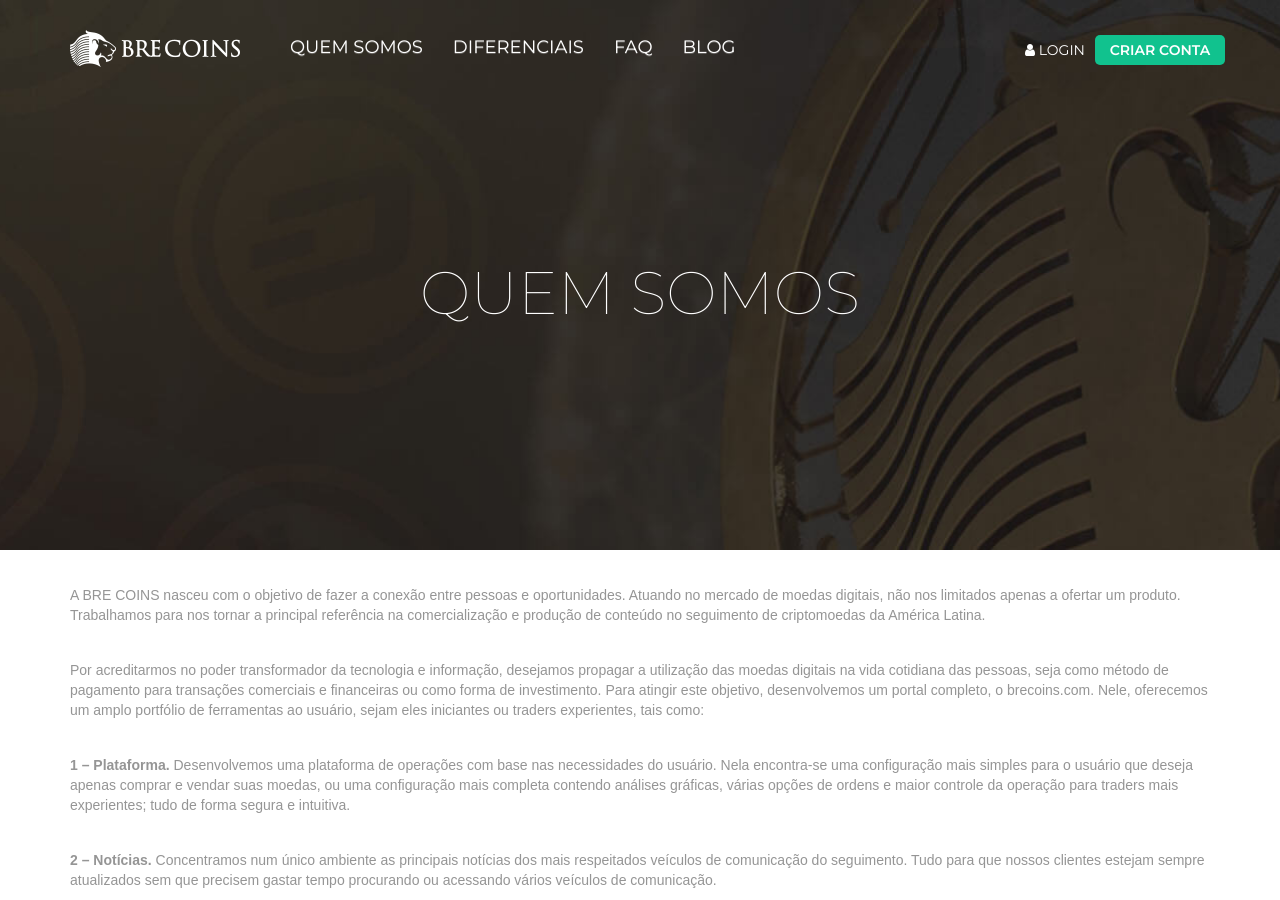
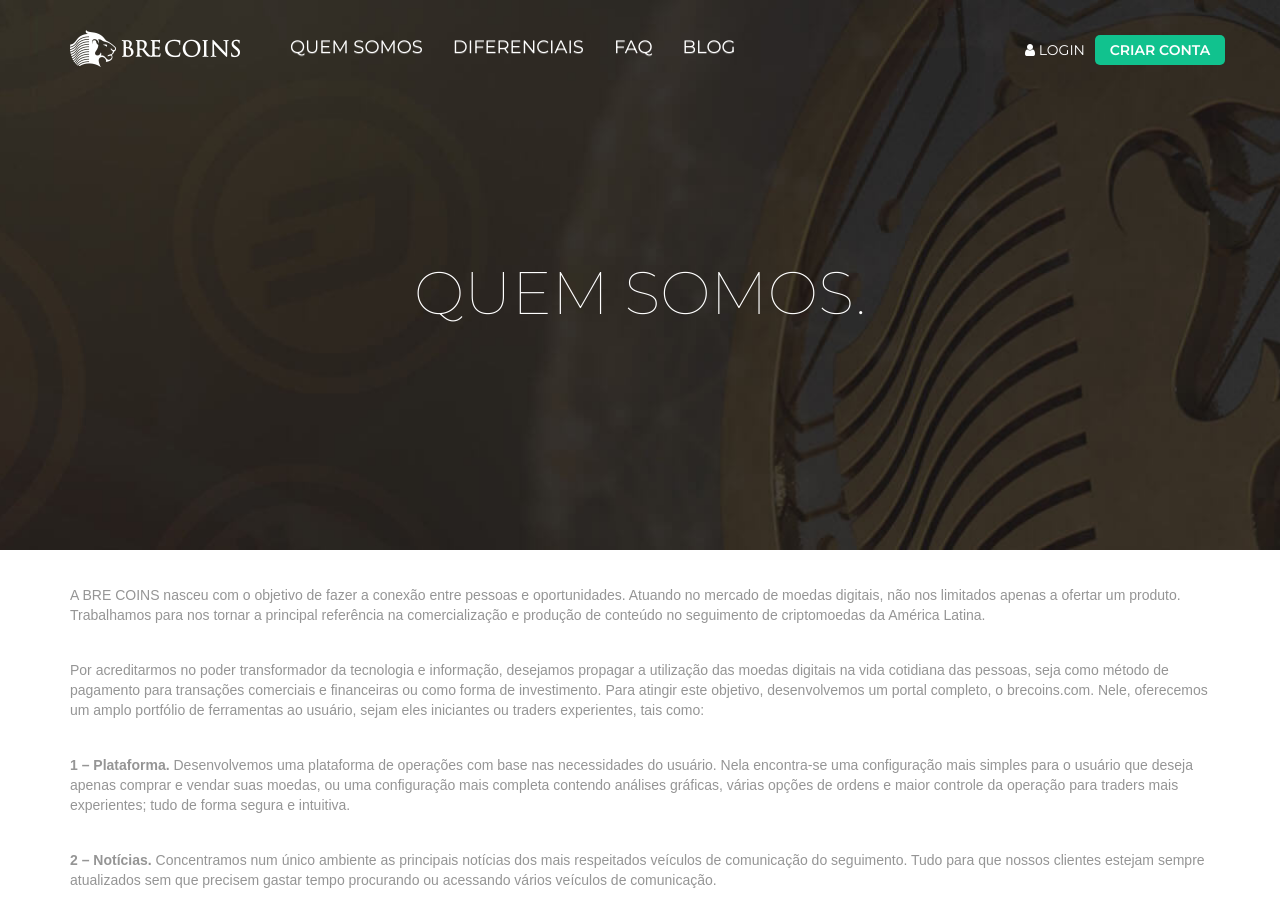
Before and after one commit to digitalbre/brecoins.github.io, a Jekyll site: the page built from quem-somos.md, in a window 1280 px wide and 900 px high. Built offline with Jekyll 4.4.1, drawn with Linux system fonts in a browser that asks for light colours; nearby versions of some CDN libraries; some web fonts are replaced; a script that is not in the unit is left out.

```diff
--- a/quem-somos.md
+++ b/quem-somos.md
@@ -1,5 +1,5 @@
 ---
-title: Quem Somos
+title: Quem Somos.
 windowtitle: A Corretora mais Confiável em Moedas Digitais – BRE Coins
 description: Conheça a BRE COINS, a melhor e mais Confiável Corretora para compra e venda de Bitcoins e Moedas Digitais.
 image: quem_somos
```
